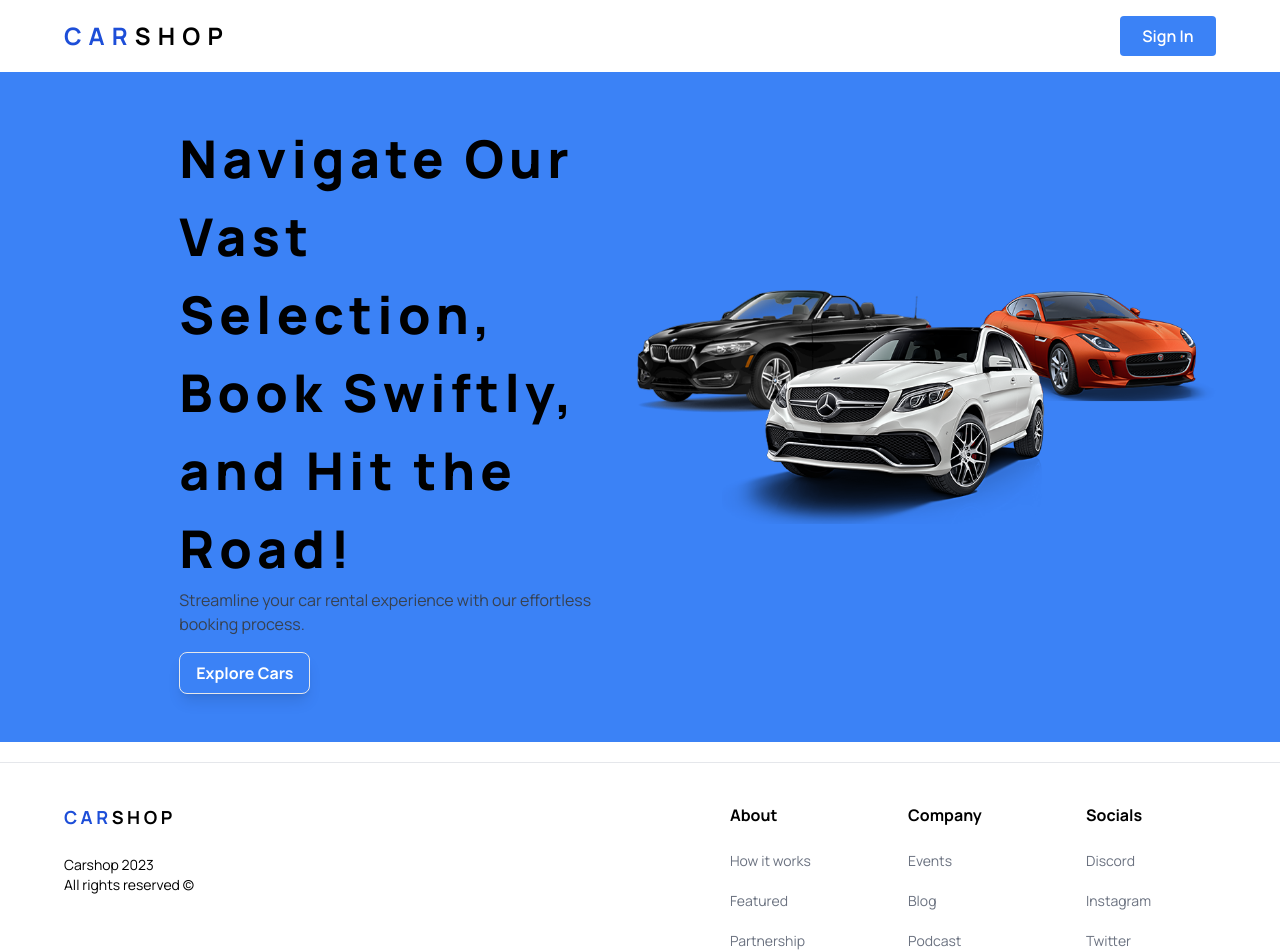
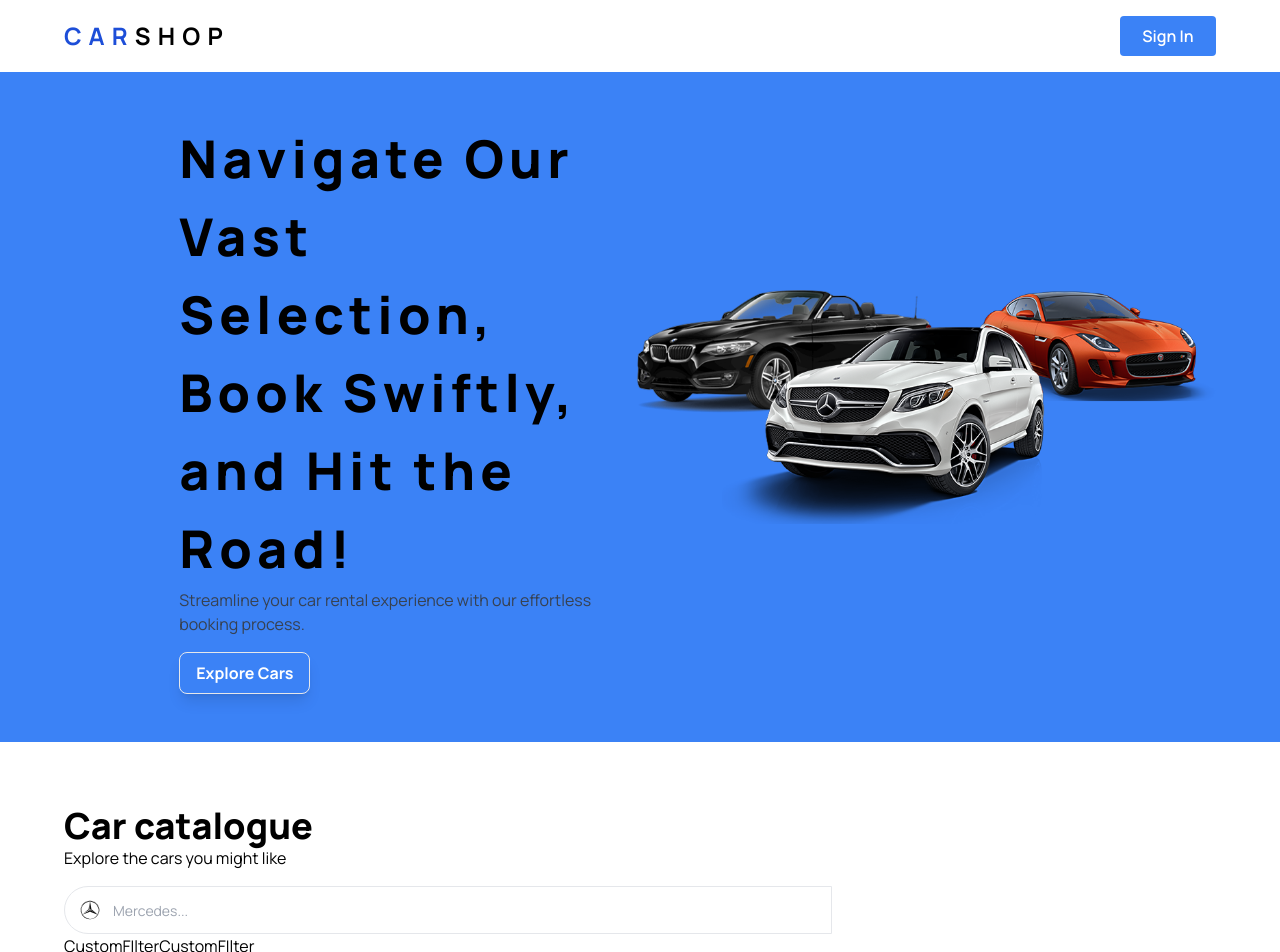
Before and after one commit to nishitpatel1292/car_shop, a Next.js app: page / in a window 1280 px wide. Shown: the top 952 px of the page. Built offline with nearby package versions, Linux system fonts and the light colour scheme.

Commit message:
manufacturers search bar

```diff
--- a/app/globals.css
+++ b/app/globals.css
@@ -38,3 +38,9 @@ body {
 }
 
 /* General styles ends */
+
+
+.searchbar__input {
+  @apply w-full h-[48px] pl-12 p-4 bg-white rounded-r-full max-sm:rounded-full outline-none cursor-pointer text-sm;
+}
+/* END: searchbar styles */
--- a/app/page.tsx
+++ b/app/page.tsx
@@ -1,10 +1,22 @@
 import Image from 'next/image'
 import Hero from '../components/Hero'
-
+import {CustomFilter, SearchBar} from '../components/.'
 export default function Home() {
   return (
     <main>
       <Hero/>
+
+      <div className="mt-12 padding-x padding-y max-width">
+        <h1 className='text-4xl font-extrabold'>Car catalogue</h1>
+        <p>Explore the cars you might like</p>
+      </div>
+      <div className="home-filters padding-x">
+        <SearchBar/>
+      </div>
+      <div className="home-filters-container padding-x">
+        <CustomFilter/>
+        <CustomFilter/>
+      </div>
     </main>
   )
 }
--- /dev/null
+++ b/components/CustomFilter.tsx
@@ -0,0 +1,11 @@
+import React from 'react'
+
+const CustomFilter = () => {
+  return (
+    <>
+      CustomFIlter
+    </>
+  )
+}
+
+export default CustomFilter
--- /dev/null
+++ b/components/SearchBar.tsx
@@ -0,0 +1,23 @@
+"use client";
+// import { useRouter } from 'next/router';
+import React,{useState} from 'react'
+import {SearchManufacturer} from './';
+const SearchBar = () => {
+  const [manufacturer, setManufacturer] = useState('');
+  const handleSearch = () => {}
+  return (
+    <form className='flex items-center justify-start max-sm:flex-col w-full relative max-sm:gap-4 max-w-3xl'
+    onSubmit={handleSearch}
+    >
+      <div className="flex-1 max-sm:w-full flex justify-start items-center relative">
+        <SearchManufacturer
+        manufacturer={manufacturer}
+        setManufacturer={setManufacturer}/>
+      </div>
+
+
+    </form>
+  )
+}
+
+export default SearchBar
--- /dev/null
+++ b/components/SearchManufacturer.tsx
@@ -0,0 +1,98 @@
+"use client";
+import { manufacturers } from '@/constants';
+import React, { Fragment, useState } from 'react'
+import { SearchManufacturerProps } from "@/types";
+import { Combobox, Transition } from "@headlessui/react"
+import Image from 'next/image';
+
+const SearchManufacturer = ({ manufacturer, setManufacturer }: SearchManufacturerProps) => {
+    const [query, setQuery] = useState('');
+
+    const filteredManufacturers =
+        query === ""
+            ? manufacturers
+            : manufacturers.filter((item) =>
+                item
+                    .toLowerCase()
+                    .replace(/\s+/g, "")
+                    .includes(query.toLowerCase().replace(/\s+/g, ""))
+            ); //to remove the spaces and match the query with manufacturer
+
+
+    return (
+
+        <div className='flex-1 max-sm:w-full flex justify-start items-center'>
+            <Combobox>
+
+                <div className='relative w-full'>
+                    <Combobox.Button className='absolute top-[14px]'>
+                        <Image
+                            src='/mercedes-car-logo.svg'
+                            alt='car logo'
+                            width={20}
+                            height={20}
+                            className='ml-4'
+                        />
+                    </Combobox.Button>
+                    <Combobox.Input
+                        className='w-full h-[48px] pl-12 p-4 rounded-l-full border border-1  max-sm:rounded-full bg-white outline-none cursor-pointer text-sm'
+                        displayValue={(item: string) => item}
+                        onChange={(event) => setQuery(event.target.value)}
+                        placeholder='Mercedes...'
+                    />
+
+                    <Transition
+                        as={Fragment}
+                        leave='transition ease-in duration-100'
+                        leaveFrom='opacity-100'
+                        leaveTo='opacity-0'
+                        afterLeave={() => setQuery("")}
+                    >
+                        <Combobox.Options
+                            className='absolute mt-1 max-h-60 w-full overflow-auto bg-white cursor-default select-none py-2 pl-10 pr-4'
+                        >
+                            {
+                                filteredManufacturers.length === 0 && query !== "" ? (
+                                    <Combobox.Option
+                                        value={query}
+                                        className='cursor-default select-none py-2 pl-10 pr-4 bg-white '
+                                    >
+                                        Create "{query}"
+                                    </Combobox.Option>
+                                ) : (
+                                    filteredManufacturers.map((item) => (
+                                        <Combobox.Option
+                                            key={item}
+                                            className={({ active }) =>
+                                                `relative cursor-default select-none py-2 pl-10 pr-4 ${active ? "bg-blue-100 text-black" : "text-gray-900"
+                                                }`}
+                                            value={item}
+                                        >
+                                            {({ selected, active }) => (
+                                                <>
+                                                    <span className={`block truncate ${selected ? "font-medium" : "font-normal"}`}>
+                                                        {item}
+                                                    </span>
+
+                                                    {/* Show an active blue background color if the option is selected */}
+                                                    {selected ? (
+                                                        <span className={`absolute inset-y-0 left-0 flex items-center pl-3 ${active ? "text-white" : "text-pri bg-primary-purple"}`}
+                                                        ></span>
+                                                    ) : null}
+                                                </>
+                                            )}
+                                        </Combobox.Option>
+                                    ))
+                                )
+                            }
+
+                        </Combobox.Options>
+                    </Transition>
+                </div>
+            </Combobox>
+        </div>
+
+    )
+}
+
+export default SearchManufacturer
--- a/types/index.ts
+++ b/types/index.ts
@@ -1,3 +1,4 @@
+
 import { MouseEventHandler } from "react";
 
 export interface CustomButtonProps {
@@ -6,3 +7,8 @@ export interface CustomButtonProps {
     containerStyles?:string;
     buttonMethod?: MouseEventHandler<HTMLButtonElement>;
 }
+
+export interface SearchManufacturerProps {
+    manufacturer: string;
+    setManufacturer: React.Dispatch<React.SetStateAction<string>>;
+}
```
Also changed, not shown: components/index.ts (+19 -8 lines), package.json (+6 -5 lines), public/mercedes-car-logo.svg (added), 1 other file (tests, documents, lock files or other folders).
